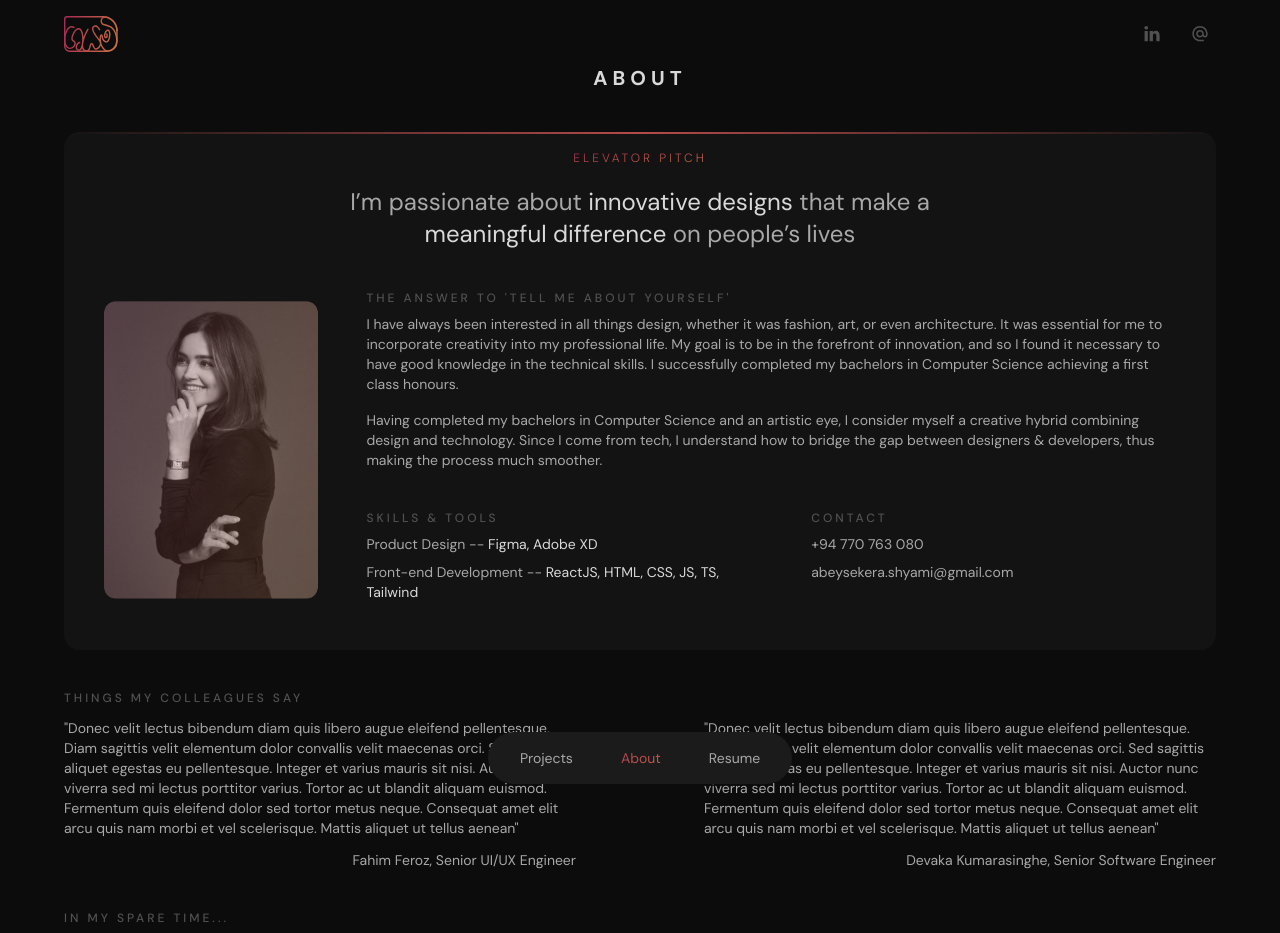
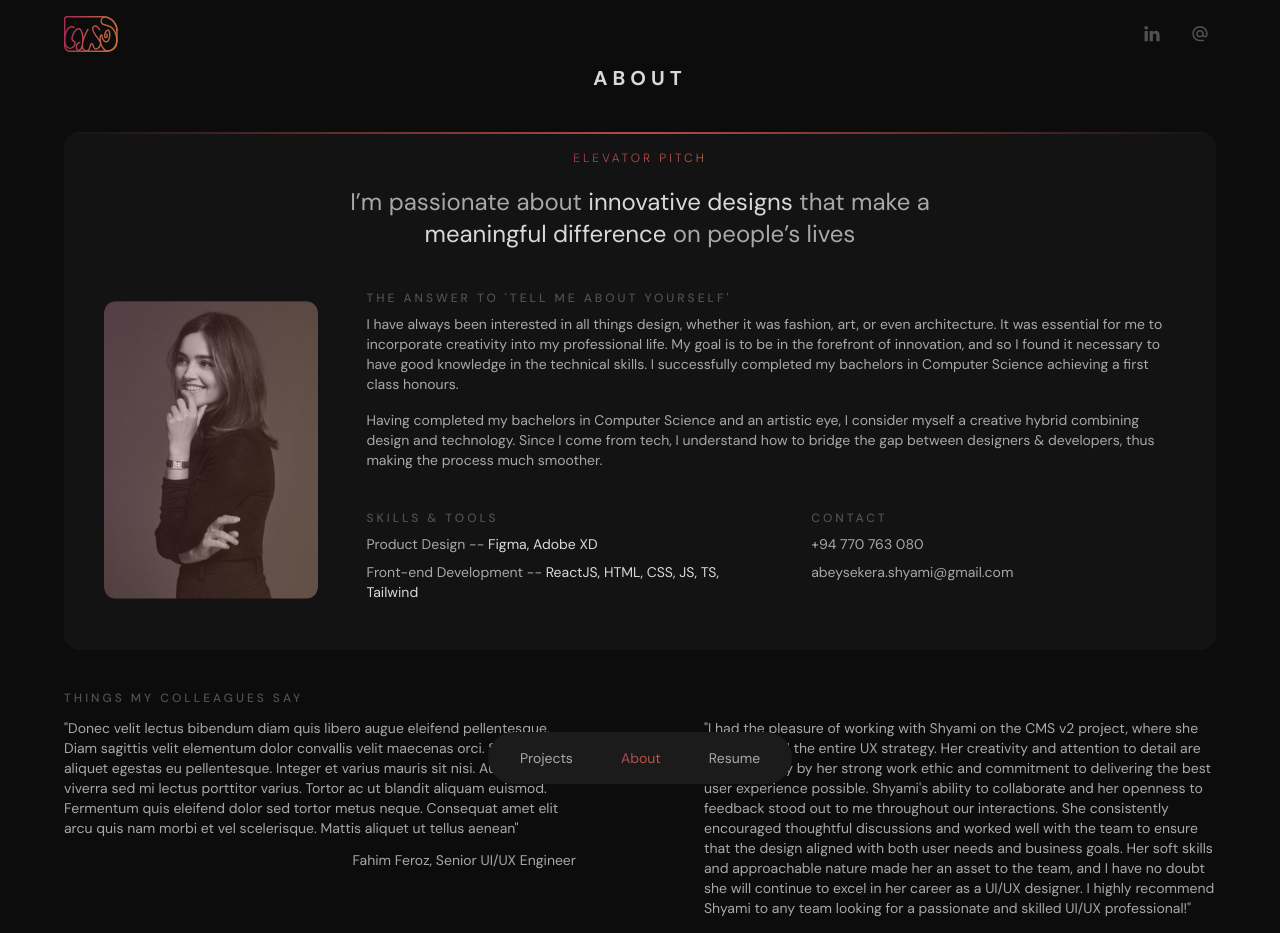
Before and after one commit to shyamir/my-portfolio, a React (Create React App) app: page /about in a window 1280 px wide. Shown: the top 933 px of the page. Built offline with nearby package versions, Linux system fonts and the light colour scheme.

Commit message:
Recommendation 1 added

```diff
--- a/src/pages/About.tsx
+++ b/src/pages/About.tsx
@@ -23,14 +23,14 @@ function About() {
         className="text-center"
       ></Typography>
 
-      <AboutCard layout="about"/>
+      <AboutCard layout="about" />
 
       <div className="w-fill flex flex-col gap-3 items-start">
         <Typography as="h3" variant="heading5" className="text-center">
           things my colleagues say
         </Typography>
         <div className="flex flex-col lg:flex-row gap-10 lg:gap-32 w-full">
-          <div className="w-fill flex flex-col gap-3">
+          <div className="w-fill lg:w-1/2 flex flex-col gap-3">
             <Typography as="p" variant="body1">
               "Donec velit lectus bibendum diam quis libero augue eleifend
               pellentesque. Diam sagittis velit elementum dolor convallis velit
@@ -45,16 +45,20 @@ function About() {
               Fahim Feroz, Senior UI/UX Engineer
             </Typography>
           </div>
-          <div className="w-fill flex flex-col gap-3">
+          <div className="w-fill lg:w-1/2 flex flex-col gap-3">
             <Typography as="p" variant="body1">
-              "Donec velit lectus bibendum diam quis libero augue eleifend
-              pellentesque. Diam sagittis velit elementum dolor convallis velit
-              maecenas orci. Sed sagittis aliquet egestas eu pellentesque.
-              Integer et varius mauris sit nisi. Auctor nunc viverra sed mi
-              lectus porttitor varius. Tortor ac ut blandit aliquam euismod.
-              Fermentum quis eleifend dolor sed tortor metus neque. Consequat
-              amet elit arcu quis nam morbi et vel scelerisque. Mattis aliquet
-              ut tellus aenean"
+              "I had the pleasure of working with Shyami on the CMS v2 project,
+              where she spearheaded the entire UX strategy. Her creativity and
+              attention to detail are matched only by her strong work ethic and
+              commitment to delivering the best user experience possible.
+              Shyami's ability to collaborate and her openness to feedback stood
+              out to me throughout our interactions. She consistently encouraged
+              thoughtful discussions and worked well with the team to ensure
+              that the design aligned with both user needs and business goals.
+              Her soft skills and approachable nature made her an asset to the
+              team, and I have no doubt she will continue to excel in her career
+              as a UI/UX designer. I highly recommend Shyami to any team looking
+              for a passionate and skilled UI/UX professional!"
             </Typography>
             <Typography className="text-right">
               Devaka Kumarasinghe, Senior Software Engineer
```
